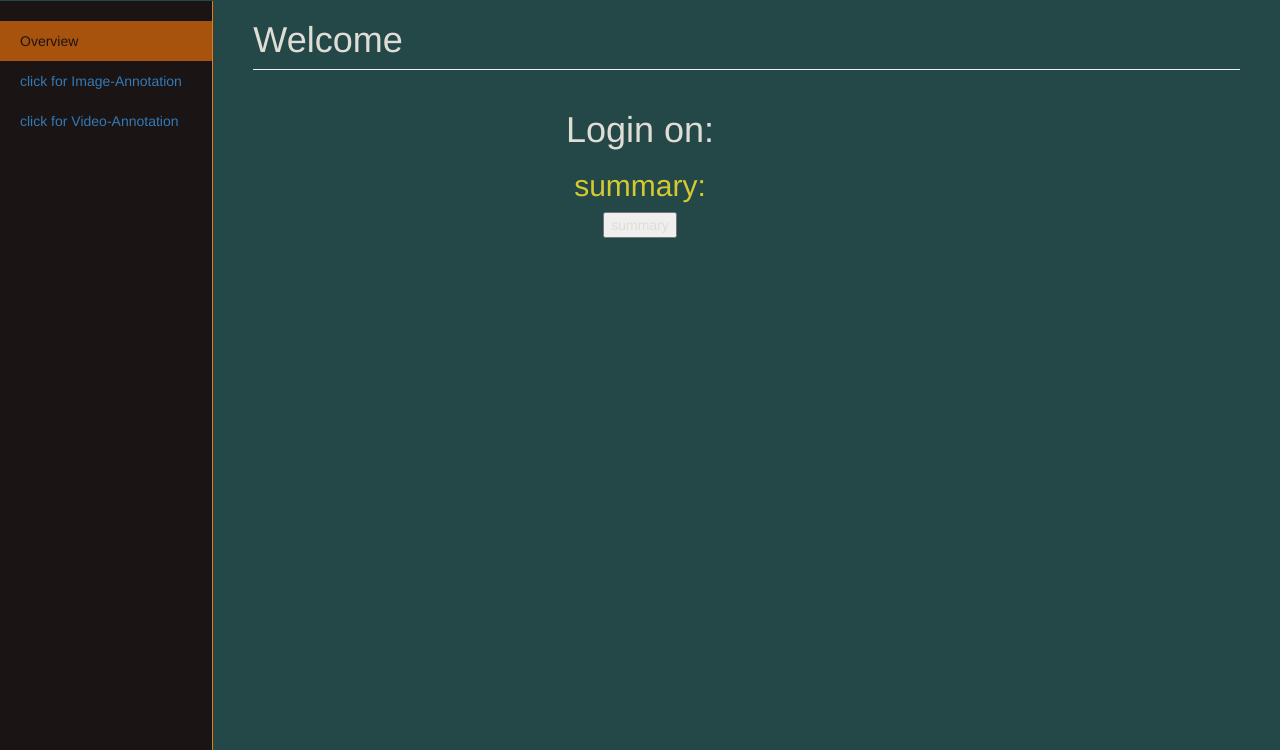
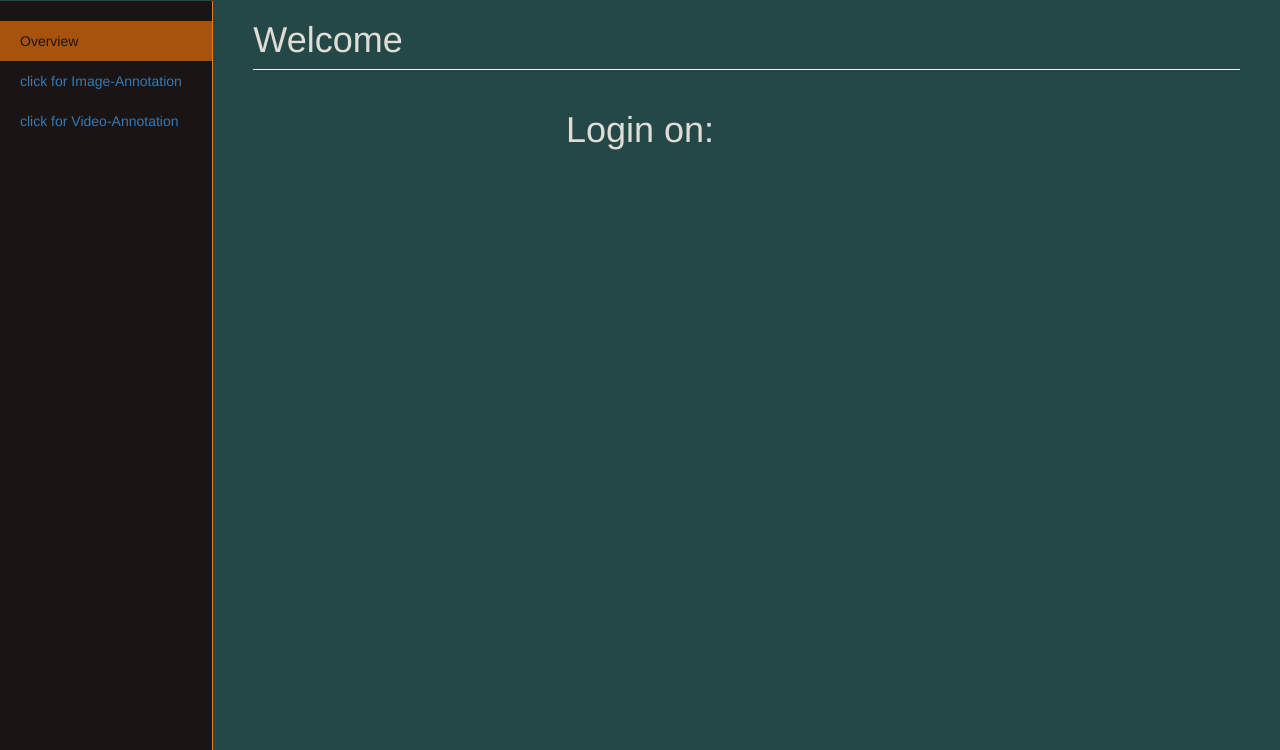
Before and after one commit to jpreddy-881/portalwithclouddb, a Flask app: template templates/dashboard1.html in a window 1280 px wide. Shown: the part 50-800 px from the top of the page. Run offline with Flask 2, Linux system fonts and the light colour scheme; the template is opened without the code that fills it, so the values that code supplies are empty; some libraries are stand-ins or nearby versions.

Commit message:
Update dashboard1.html

```diff
--- a/templates/dashboard1.html
+++ b/templates/dashboard1.html
@@ -64,19 +64,6 @@ Dashboard
             <h1> Login on:<br>
             {{datetime}}</h1>
 
-        <div>
-            <body><centre>
-              <h2 style="color:rgb(212, 201, 48);">summary:<br>
-                  {{summary}}</h1>
-
-              <form method="POST" action="/dashboard1">
-                  <input type="submit" name="button_9"  value="summary">
-              </form>
-          </centre>
-          </body>
-        </div>
-
-
         </div>
       </div>
     </div>
```
